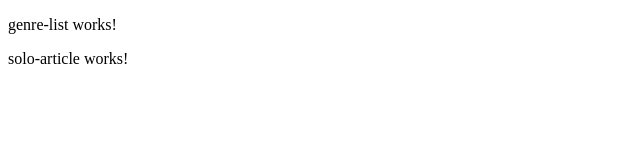
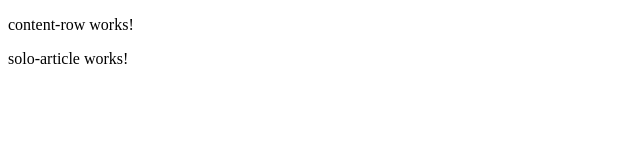
Before and after one commit to paraIncog/err-jupiter-front, an Angular app: page / in a window 1280 px wide. Shown: the top 160 px of the page, without its empty margins (0-640 px from the left). Built offline with nearby package versions, Linux system fonts and the light colour scheme.

Commit message:
Refactor to content-row

```diff
--- a/src/app/app.component.html
+++ b/src/app/app.component.html
@@ -1,6 +1,6 @@
 <main class="main">
   <div class="content">
-    <app-genre-list></app-genre-list>
+    <app-content-row></app-content-row>
   </div>
 </main>
 
--- a/src/app/app.component.ts
+++ b/src/app/app.component.ts
@@ -1,10 +1,10 @@
 import { Component } from '@angular/core';
 import { RouterOutlet } from '@angular/router';
-import { GenreListComponent } from './components/genre-list/genre-list.component';
+import { ContentRowComponent } from './components/content-row/content-row.component';
 
 @Component({
   selector: 'app-root',
-  imports: [RouterOutlet, GenreListComponent],
+  imports: [RouterOutlet, ContentRowComponent],
   templateUrl: './app.component.html',
   styleUrl: './app.component.css'
 })
--- a/src/app/components/genre-list/genre-list.component.html
+++ b/src/app/components/content-row/content-row.component.html
@@ -1,2 +1,2 @@
-<p>genre-list works!</p>
+<p>content-row works!</p>
 <app-solo-article></app-solo-article>
```
Also changed, not shown: src/app/components/content-row/content-row.component.ts (renamed from src/app/components/genre-list/genre-list.component.ts, +4 -4 lines), src/app/components/content-row/content-row.component.css (added), 1 other file (tests, documents, lock files or other folders).
